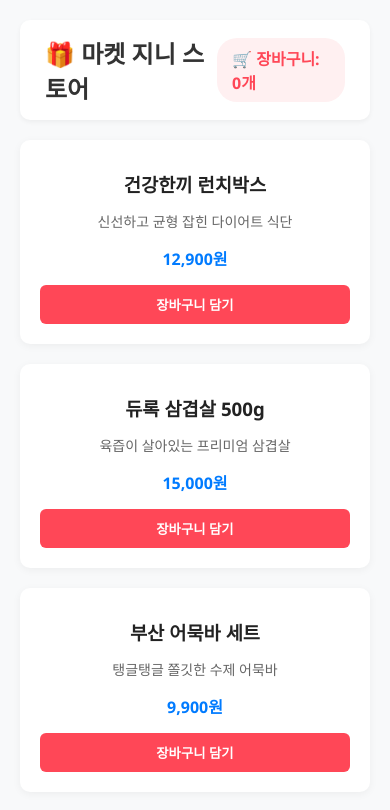
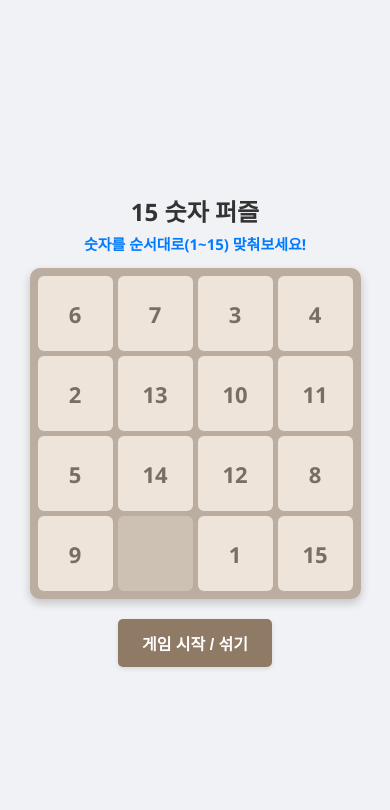
Before and after one commit to ses15977-creator/marketjinney, a plain HTML site: page index.html in a window 390 px wide. Drawn offline with Linux system fonts and the light colour scheme.

Commit message:
Refactor HTML for mobile number puzzle game

```diff
--- a/index.html
+++ b/index.html
@@ -1,108 +1,175 @@
-
 <!DOCTYPE html>
 <html lang="ko">
 <head>
     <meta charset="UTF-8">
-    <meta name="viewport" content="width=device-width, initial-scale=1.0">
-    <title>마켓 지니 - 자체 개발 쇼핑몰</title>
+    <meta name="viewport" content="width=device-width, initial-scale=1.0, maximum-scale=1.0, user-scalable=no">
+    <title>모바일 숫자 퍼즐 게임</title>
     <style>
         body {
             font-family: 'Segoe UI', Tahoma, Geneva, Verdana, sans-serif;
-            background-color: #f8f9fa;
+            background-color: #f0f2f5;
+            display: flex;
+            flex-direction: column;
+            align-items: center;
+            justify-content: center;
+            min-height: 100vh;
             margin: 0;
-            padding: 20px;
+            touch-action: manipulation;
         }
-        header {
+
+        h1 {
+            color: #333;
+            font-size: 24px;
+            margin-bottom: 5px;
+        }
+
+        #message {
+            font-size: 15px;
+            font-weight: bold;
+            color: #007bff;
+            height: 25px;
+            margin-bottom: 10px;
+            text-align: center;
+            padding: 0 10px;
+        }
+
+        .board {
+            display: grid;
+            grid-template-columns: repeat(4, 75px);
+            grid-template-rows: repeat(4, 75px);
+            gap: 5px;
+            background-color: #bbada0;
+            padding: 8px;
+            border-radius: 10px;
+            box-shadow: 0 4px 10px rgba(0,0,0,0.2);
+        }
+
+        .tile {
+            background-color: #eee4da;
+            font-size: 22px;
+            font-weight: bold;
+            color: #776e65;
             display: flex;
-            justify-content: space-between;
             align-items: center;
-            background: white;
-            padding: 15px 25px;
-            border-radius: 10px;
-            box-shadow: 0 2px 5px rgba(0,0,0,0.05);
-            margin-bottom: 20px;
+            justify-content: center;
+            border-radius: 6px;
+            cursor: pointer;
+            user-select: none;
+            -webkit-tap-highlight-color: transparent;
         }
-        h2 { margin: 0; color: #333; }
-        .cart-box {
+
+        .tile.empty {
+            background-color: #cdc1b4;
+            cursor: default;
+        }
+
+        button {
+            margin-top: 20px;
+            padding: 12px 24px;
             font-size: 16px;
             font-weight: bold;
-            color: #ff4757;
-            background: #fff0f1;
-            padding: 8px 15px;
-            border-radius: 20px;
-        }
-        .products {
-            display: grid;
-            grid-template-columns: repeat(auto-fill, minmax(220px, 1fr));
-            gap: 20px;
-        }
-        .card {
-            background: white;
-            padding: 20px;
-            border-radius: 10px;
-            box-shadow: 0 2px 8px rgba(0,0,0,0.05);
-            text-align: center;
-        }
-        .card h3 { margin: 10px 0 5px; color: #222; }
-        .card p { color: #666; font-size: 14px; margin-bottom: 15px; }
-        .price { font-weight: bold; color: #007bff; font-size: 16px; margin-bottom: 15px; display: block; }
-        button {
-            background: #ff4757;
+            background-color: #8f7a66;
             color: white;
             border: none;
-            padding: 10px 20px;
-            border-radius: 6px;
+            border-radius: 5px;
             cursor: pointer;
-            font-weight: bold;
-            width: 100%;
-            transition: background 0.2s;
+            box-shadow: 0 2px 5px rgba(0,0,0,0.1);
         }
-        button:hover { background: #ff6b81; }
     </style>
 </head>
 <body>
 
-    <header>
-        <h2>🎁 마켓 지니 스토어</h2>
-        <div class="cart-box">🛒 장바구니: <span id="cartCount">0</span>개</div>
-    </header>
+    <h1>15 숫자 퍼즐</h1>
+    <div id="message">빈 칸 주변의 숫자를 터치하세요!</div>
 
-    <div class="products">
-        <div class="card">
-            <h3>건강한끼 런치박스</h3>
-            <p>신선하고 균형 잡힌 다이어트 식단</p>
-            <span class="price">12,900원</span>
-            <button onclick="addToCart('건강한끼 런치박스')">장바구니 담기</button>
-        </div>
-        <div class="card">
-            <h3>듀록 삼겹살 500g</h3>
-            <p>육즙이 살아있는 프리미엄 삼겹살</p>
-            <span class="price">15,000원</span>
-            <button onclick="addToCart('듀록 삼겹살 500g')">장바구니 담기</button>
-        </div>
-        <div class="card">
-            <h3>부산 어묵바 세트</h3>
-            <p>탱글탱글 쫄깃한 수제 어묵바</p>
-            <span class="price">9,900원</span>
-            <button onclick="addToCart('부산 어묵바 세트')">장바구니 담기</button>
-        </div>
-    </div>
+    <div class="board" id="puzzleBoard"></div>
+
+    <button onclick="startGame()">게임 시작 / 섞기</button>
 
     <script>
-        let cart = JSON.parse(localStorage.getItem('myCart')) || [];
-        updateCartCount();
+        const board = document.getElementById('puzzleBoard');
+        const message = document.getElementById('message');
+        let tiles = [];
+        let isWon = false;
 
-        function addToCart(productName) {
-            cart.push(productName);
-            localStorage.setItem('myCart', JSON.stringify(cart));
-            updateCartCount();
-            alert(`[${productName}]이(가) 장바구니에 담겼습니다!`);
+        function startGame() {
+            isWon = false;
+            message.textContent = "숫자를 순서대로(1~15) 맞춰보세요!";
+
+            tiles = Array.from({ length: 15 }, (_, i) => i + 1);
+            tiles.push(0);
+
+            shuffleValid();
+            renderBoard();
         }
 
-        function updateCartCount() {
-            document.getElementById('cartCount').textContent = cart.length;
+        function shuffleValid() {
+            for (let i = 0; i < 100; i++) {
+                const emptyIdx = tiles.indexOf(0);
+                const validMoves = getValidMoves(emptyIdx);
+                const randomMove = validMoves[Math.floor(Math.random() * validMoves.length)];
+                [tiles[emptyIdx], tiles[randomMove]] = [tiles[randomMove], tiles[emptyIdx]];
+            }
+            if (checkWinCondition()) {
+                shuffleValid();
+            }
         }
+
+        function getValidMoves(emptyIdx) {
+            const row = Math.floor(emptyIdx / 4);
+            const col = emptyIdx % 4;
+            const moves = [];
+
+            if (row > 0) moves.push(emptyIdx - 4);
+            if (row < 3) moves.push(emptyIdx + 4);
+            if (col > 0) moves.push(emptyIdx - 1);
+            if (col < 3) moves.push(emptyIdx + 1);
+
+            return moves;
+        }
+
+        function renderBoard() {
+            board.innerHTML = '';
+            tiles.forEach((number, index) => {
+                const tile = document.createElement('div');
+                tile.classList.add('tile');
+                if (number === 0) {
+                    tile.classList.add('empty');
+                } else {
+                    tile.textContent = number;
+                    tile.addEventListener('click', () => handleTileClick(index));
+                    tile.addEventListener('touchend', (e) => {
+                        e.preventDefault();
+                        handleTileClick(index);
+                    });
+                }
+                board.appendChild(tile);
+            });
+        }
+
+        function handleTileClick(index) {
+            if (isWon) return;
+
+            const emptyIdx = tiles.indexOf(0);
+            const validMoves = getValidMoves(emptyIdx);
+
+            if (validMoves.includes(index)) {
+                [tiles[emptyIdx], tiles[index]] = [tiles[index], tiles[emptyIdx]];
+                renderBoard();
+
+                if (checkWinCondition()) {
+                    isWon = true;
+                    message.textContent = "🎉 축하합니다! 퍼즐 완성! 🎉";
+                }
+            }
+        }
+
+        function checkWinCondition() {
+            const winningOrder = [1, 2, 3, 4, 5, 6, 7, 8, 9, 10, 11, 12, 13, 14, 15, 0];
+            return tiles.every((val, idx) => val === winningOrder[idx]);
+        }
+
+        startGame();
     </script>
-
 </body>
 </html>
```
